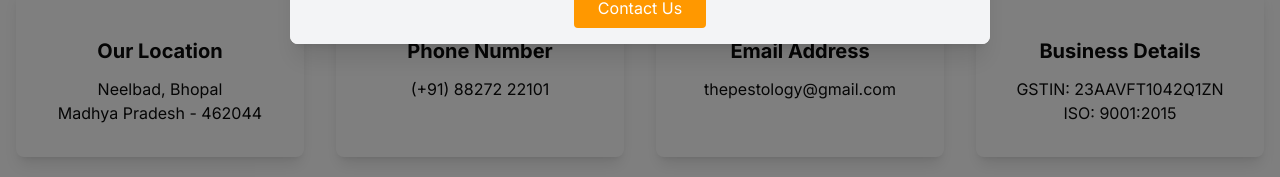
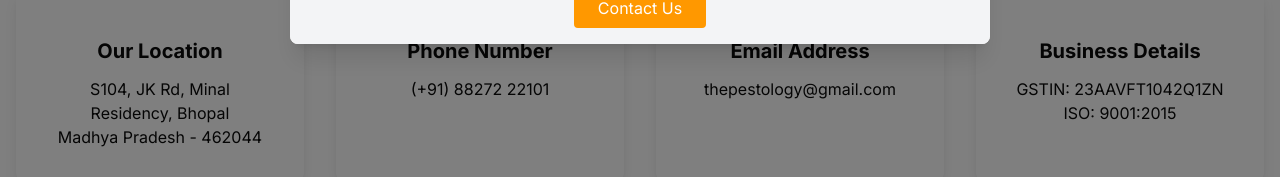
Before and after one commit to Arpangohe/pesto, a Next.js app: page /contact in a window 1280 px wide. Shown: the part 541-718 px from the top of the page. Built offline with nearby package versions, Linux system fonts and the light colour scheme.

Commit message:
Update contact-info.tsx

```diff
--- a/components/contact/contact-info.tsx
+++ b/components/contact/contact-info.tsx
@@ -11,7 +11,7 @@ export default function ContactInfo() {
             </div>
             <h3 className="text-xl font-bold mb-3">Our Location</h3>
             <p>
-              Neelbad, Bhopal
+              S104, JK Rd, Minal Residency, Bhopal
               <br />
               Madhya Pradesh - 462044
             </p>
```
